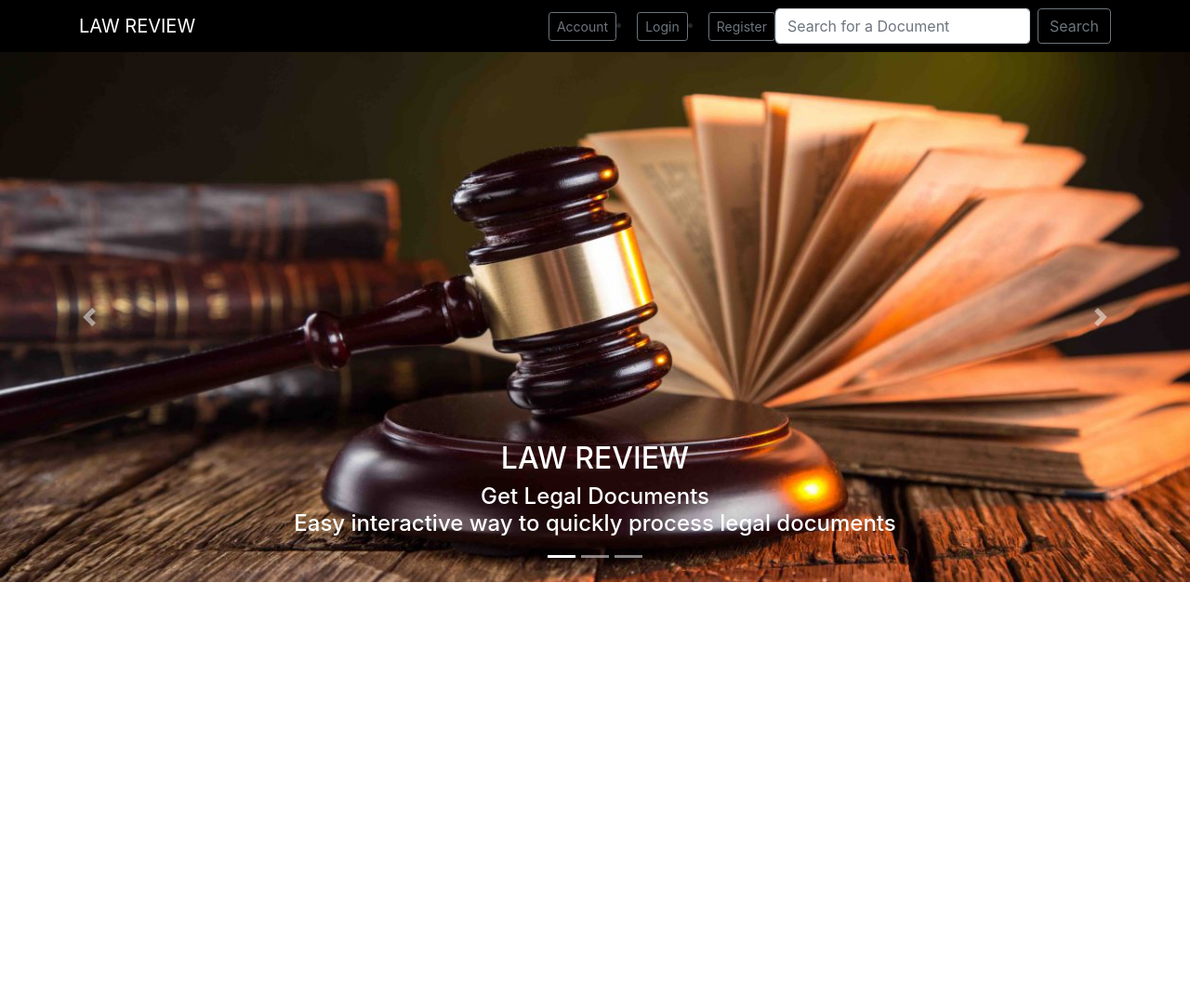
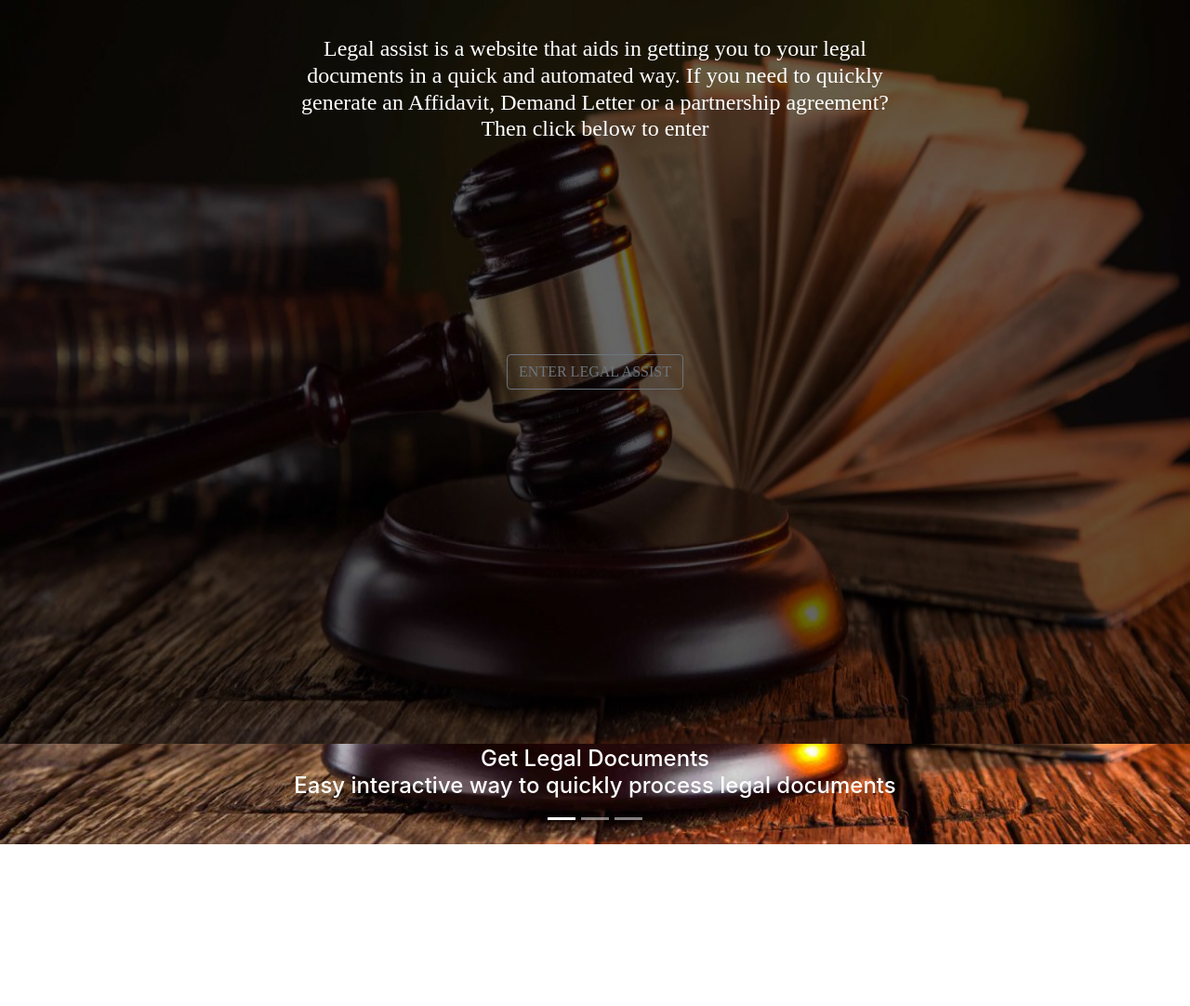
Before and after one commit to BenkiKuu/TheLawRivew, a Django app: page / in a window 1280 px wide. Shown: the whole page at 93% size. Before the commit the page ends 626 px from the top, so only its background shows below. Run offline with Django 3.2, Linux system fonts and the light colour scheme; some libraries are stand-ins or nearby versions.

Commit message:
ui/ux complete

```diff
--- a/lawreview/settings.py
+++ b/lawreview/settings.py
@@ -34,6 +34,7 @@ ALLOWED_HOSTS = []
 # Application definition
 
 INSTALLED_APPS = [
+    'mpesapy',
     'review',
     'tinymce',
     'bootstrap4',
--- a/lawreview/urls.py
+++ b/lawreview/urls.py
@@ -22,4 +22,5 @@ urlpatterns = [
     url(r'^accounts/', include('registration.backends.simple.urls')),
     url(r'^',include('review.urls')),
     url(r'^logout/$', views.logout, {"next_page": '/'}),
+    url(r'^mpesapy/',include('mpesapy.urls'))
 ]
--- a/review/models.py
+++ b/review/models.py
@@ -34,7 +34,7 @@ class Profile(models.Model):
 
 class Affidavit(models.Model):
     title = models.CharField(max_length=250)
-    body = models.TextField()
+    name = models.CharField(max_length=250)
     user = models.ForeignKey(User)
     doc = models.ForeignKey(Profile)
 
@@ -50,8 +50,7 @@ class Affidavit(models.Model):
 class DemandLetter(models.Model):
     title = models.CharField(max_length=250)
     body = models.TextField()
-    user = models.ForeignKey(User)
-    doc = models.ForeignKey(Profile)
+    user = models.ForeignKey(Profile, related_name='legals')
 
     def __str__(self):
         return self.title
--- a/review/static/css/styles.css
+++ b/review/static/css/styles.css
@@ -1,3 +1,130 @@
+/* html, body {
+  margin: 0;
+  padding: 0;
+  width: 100%;
+  height: 100%;
+} */
+
+/* body {
+  cursor: crosshair;
+  font-family: poppins;
+  background: url(hero.jpg) no-repeat 50% 50%;
+} */
+
+.main-page {
+  width: 100%;
+  margin-top: 22%;
+  z-index: -1;
+  position: absolute;
+  width: 100%;
+  height: 100vh;
+  top: 0%;
+  left: 0%;
+ /* transform: translate(100, 100); */
+}
+
+/* .content h1 {
+  font-family: Poppins;
+  font-size: 54px;
+  color: #101010;
+  font-weight: 700;
+  text-transform: uppercase;
+  margin-bottom: 10px;
+}
+
+.content p {
+  margin-top: 0;
+  text-align: left;
+  color: #101010;
+  font-weight: 400;
+} */
+
+.overlay-2 {
+  margin: 0;
+  z-index: 0;
+  position: absolute;
+  width: 100%;
+  height: 100vh;
+  top: 0%;
+  left: 0%;
+  background: #ffffff;
+}
+
+.overlay {
+  margin: 0;
+  z-index: 1;
+  position: absolute;
+  width: 100%;
+  height: 100vh;
+  top: 0%;
+  left: 0%;
+}
+
+/* .overlay p {
+  font-size: 300px;
+  font-weight: 800;
+} */
+
+.screen {
+  color: #ffffff;
+  font-family: Poppins;
+  position: absolute;
+  top: 12%;
+  left: 50%;
+  transform: translate(-50%, -50%);
+}
+
+#myBtn {
+  font-family: Poppins;
+  position: absolute;
+  top: 50%;
+  left: 50%;
+  transform: translate(-50%, -50%);
+}
+
+ /* button {
+  display: block;
+  padding: 24px 48px;
+  font-family: Poppins;
+  font-weight: 700;
+  font-size: 12px;
+  letter-spacing: 6px;
+  color: #fff;
+  border: 2px slid #fff;
+  text-transform: uppercase;
+  outline: none;
+  overflow: hidden;
+  background: none;
+  z-index: 1;
+  cursor: crosshair;
+  transition: 0.8s ease-out;
+}  */
+
+#myBtn:hover {
+  color: #101010;
+  cursor: crosshair;
+}
+
+#myBtn:before {
+  content:"";
+  position: absolute;
+  background: #fff;
+  bottom: 0;
+  left: 0;
+  right: 0;
+  top: 100%;
+  z-index: -1;
+  transition: top 0.8s ease-out;
+}
+
+
+#myBtn:hover:before{
+  top: 0;
+
+}
+
+
+
 #loginform {
   margin-top: 0px;
   background-image: url('../img/loginform.jpg');
@@ -22,8 +149,7 @@
   background-repeat: no-repeat;
   background-size: cover;
   background-attachment: fixed;
-   /* background-attachment:fixed; */
-}
+   /* background-attachment:fixed; */ }
 
 #newfirm {
   margin-top: 0px;
@@ -58,7 +184,7 @@ label {
 }
 
  input[type="password"] {
-  background: rgba(0, 0, 0, 0);
+  background: rgba(0, 0, 0, 0); */
     /* border: none; */
      outline: none;
 }
@@ -66,22 +192,26 @@ input[type="password"] {
 
 
  input[type="text"] {
-  background: rgba(0, 0, 0, 0);
+  background: rgba(0, 0, 0, 0); */
     /* border: none; */
      outline: none;
 }
 
  input[type="email"] {
-  background: rgba(0, 0, 0, 0);
+  background: rgba(0, 0, 0, 0); */
     /* border: none; */
      outline: none;
 }
 
  textarea[name="body"] {
-  background: rgba(0, 0, 0, 0);
+  background: rgba(0, 0, 0, 0); */
     /* border: none; */
      outline: none;
 }
+
+/* .container-fluid {
+  margin-top: 0px;
+} */
 
 
 
--- a/review/templates/base.html
+++ b/review/templates/base.html
@@ -1,6 +1,4 @@
-
-{% load bootstrap4 %}
-{% load staticfiles %}
+ {% load bootstrap4 %} {% load static %}
 
 
 <!DOCTYPE html>
@@ -11,21 +9,31 @@
   <meta charset="utf-8">
   <meta name="viewport" content="width=device-width, initial-scale=1">
 
-  <title>LAW REVIEW</title>
+  <title>LEGAL ASSIST</title>
 
   <!-- Styles -->
-  {% block styles %}
-    {% bootstrap_css %}
-    <link rel="stylesheet" href="{% static 'css/basephoto.css' %}">
-    <link href="https://fonts.googleapis.com/css?family=Pacifico|Roboto+Condensed" rel="stylesheet">
-  {% endblock styles %}
+  {% block styles %} {% bootstrap_css %}
+  <link rel="stylesheet" href="{% static 'css/styles.css' %}">
+  <link href="https://fonts.googleapis.com/css?family=Pacifico|Roboto+Condensed" rel="stylesheet"> {% endblock styles %}
 </head>
 
 <body>
+  <div class="container-fluid">
+    <div class="overlay text-center">
+      <img src="{% static 'img/landing.jpg' %}" style="height:100%;width:100%;filter: brightness(40%);" alt="">
+      <h4 class="screen">Legal assist is a website that aids in getting you to your legal documents in a quick and automated way. If you need to quickly generate an Affidavit, Demand Letter or a partnership agreement?<br>Then click below to enter </h4>
+      <div class="intro">
+        <button class="btn btn-outline-secondary" id="myBtn"onclick="fadeOut()">ENTER LEGAL ASSIST</button>
+      </div>
+    </div>
+    <div class="overlay-2">
+      <img src="{% static 'img/landing1.jpg' %}" style="height:100%; width:100%;filter: brightness(40%);" alt="">
+    </div>
+    <div class="main-page">
       <header class="site-header">
         <nav class="navbar navbar-expand-md navbar-dark sticky-top" style="background-color: #000000;">
           <div class="container">
-        <a class="navbar-brand mr-4" href="/">LAW REVIEW</a>
+          <a class="navbar-brand mr-4" href="/">LEGAL ASSIST</a>
           <button class="navbar-toggler" type="button" data-toggle="collapse" data-target="#navbarToggle" aria-controls="navbarToggle" aria-expanded="false" aria-label="Toggle navigation">
         <span class="navbar-toggler-icon"></span>
       </button>
@@ -35,23 +43,24 @@
 
             <!-- Navbar Right Side -->
             <div class="navbar-nav">
-
+              {% if user.is_authenticated %}
               <li class="nav-item dropdown">
-              <a class="btn btn-sm btn-outline-secondary" href="#" id="navbarDropdown" role="button" data-toggle="dropdown" aria-haspopup="true" aria-expanded="false">Account</a>
+                <a class="nav-link dropdown-toggle" href="#" id="navbarDropdown" role="button" data-toggle="dropdown" aria-haspopup="true" aria-expanded="false">Account</a>
                 <div class="dropdown-menu" aria-labelledby="navbarDropdown">
                   <a class="dropdown-item" href="{% url 'index' %}">Home</a>
                   <div class="dropdown-divider"></div>
 
-            <a class="dropdown-item" href="{% url 'new_aff' %}">Generate an Affidavit</a>
+                  <a class="dropdown-item" href="{% url 'new_aff' %}">Generate a name change Affidavit</a>
                   <div class="dropdown-divider"></div>
-
-            <a class="dropdown-item" href="{% url 'new_firm' %}">Generate a Demand Letter</a>
+                  <a class="dropdown-item" href="{% url 'new_firm' %}">Register new Law Firm</a>
+                  <div class="dropdown-divider"></div>
+                  <a class="dropdown-item" href="{% url 'new_demand' %}">Generate a Demand Letter</a>
                   <div class="dropdown-divider"></div>
                   <a class="dropdown-item" href="/profile/{{user.profile.id}}">Profile</a>
                   <div class="dropdown-divider"></div>
                   <a class="dropdown-item" href="/logout">Logout</a>
                 </div>
-
+                {% else %}
               </li>
             </div>
 
@@ -61,21 +70,18 @@
             <li>
               <a class="btn btn-sm btn-outline-secondary" href="/accounts/register">Register</a>
             </li>
-
+              {% endif %}
 
 
             <form class="form-inline my-2 my-lg-0" action="/">
               <input class="form-control mr-sm-2" type="search" name="query" placeholder="Search for a Document" aria-label="Search">
               <button class="btn btn-outline-secondary my-2 my-sm-0" type="submit">Search</button>
             </form>
-
-
-          </div>
           </div>
         </div>
       </nav>
       </header>
-  <!-- nav End -->
+
 
 
       <!-- <div class="container-fluid"> -->
@@ -93,9 +99,9 @@
 
         <div class="carousel-inner">
           <div class="carousel-item active">
-      <img class="img-fluid" src="{% static 'img/landing.jpg' %}" style="height:570px;width:100%" >
+            <img class="img-fluid" src="{% static 'img/landing.jpg' %}" style="height:570px;width:100%">
             <div class="carousel-caption" id="c-bk">
-        <h2>LAW REVIEW</h2>
+              <h2>LAW REVIE</h2>
               <h4>Get Legal Documents<br>Easy interactive way to quickly process legal documents</h4>
             </div>
 
@@ -103,14 +109,14 @@
           <div class="carousel-item">
             <img class="img-fluid" src="{% static 'img/landing1.jpg' %}" style="height:570px;width:100%">
             <div class="carousel-caption" id="c-bk">
-        <h2>LAW REVIEW</h2>
+              <h2>LAW REVIE</h2>
               <h4>Get Legal Documents<br>Easy interactive way to quickly process legal documents</h4>
             </div>
           </div>
           <div class="carousel-item">
             <img class="img-fluid" src="{% static 'img/landing2.jpg' %}" style="height:570px;width:100%">
             <div class="carousel-caption" id="c-bk">
-        <h2>LAW REVIEW</h2>
+              <h2>LAW REVIE</h2>
               <h4>Get Legal Documents<br>Easy interactive way to quickly process legal documents</h4>
             </div>
           </div>
@@ -130,10 +136,12 @@
 
 
       {% block content %}{% endblock %}
+    </div>
 
-
+    </div>
     {% block scripts %}
     <!-- AJAX -->
+    <script src="https://cdnjs.cloudflare.com/ajax/libs/gsap/2.0.1/TweenMax.min.js"></script>
     <script src="https://ajax.googleapis.com/ajax/libs/jquery/3.2.1/jquery.min.js"></script>
     <script src="https://code.jquery.com/jquery-3.3.1.min.js" integrity="sha256-FgpCb/KJQlLNfOu91ta32o/NMZxltwRo8QtmkMRdAu8=" crossorigin="anonymous"></script>
     {% bootstrap_javascript %}
--- /dev/null
+++ b/review/templates/documents/demand_letter_doc.html
@@ -0,0 +1,4 @@
+{% for af in affs %}
+Dear {{af.title}},
+fdujuf{{ af.body }}
+{% endfor %}
--- a/review/templates/index.html
+++ b/review/templates/index.html
@@ -1,4 +1,5 @@
 {%extends 'base.html'%}
 {% load static %}
 {% block content %}
+
 {% endblock %}
--- a/review/urls.py
+++ b/review/urls.py
@@ -13,6 +13,7 @@ urlpatterns=[
     url(r'^new_firm/$', views.new_firm, name='new_firm'),
     url(r'^new_demand/$', views.new_demand, name='new_demand'),
     url(r'^new_aff/$', views.new_aff, name='new_aff'),
+    url(r'^new_demand_doc/$', views.demand_tmp, name='new_demand_temp'),
 
 
 
--- a/review/views.py
+++ b/review/views.py
@@ -1,4 +1,4 @@
-from django.shortcuts import render
+from django.shortcuts import render, redirect
 from .forms import NewProfileForm, NewLawFirmForm, NewDemandLetterForm, NewAfidavitForm
 from .models import Profile
 
@@ -43,9 +43,9 @@ def new_demand(request):
         form = NewDemandLetterForm(request.POST, request.FILES)
         if form.is_valid():
             demand = form.save(commit=False)
-            demand.user = current_user
+            demand.user = current_user.profile
             demand.save()
-            return redirect('home')
+            return redirect('new_demand_temp')
     else:
         form = NewDemandLetterForm()
     return render(request, 'forms/demand_letter.html', {"form": form})
@@ -67,3 +67,7 @@ def new_aff(request):
 def profile(request, profile_id):
     profile = Profile.objects.filter(user_id=profile_id).first()
     return render(request, 'profile.html', locals())
+
+def demand_tmp(request):
+    affs = request.user.profile.legals.all()
+    return render(request, 'documents/demand_letter_doc.html', locals())
```
Also changed, not shown: review/static/js/scripts.js (+59 -0 lines), review/templates/index2.html (added, +25 -0 lines), review/migrations/0002_auto_20180815_1445.py (added), review/migrations/0003_auto_20180815_1458.py (added), review/templates/documents/car_affidavit_doc.html (added), review/templates/documents/lease_agreements_doc.html (added), review/templates/documents/name_change_affidavit_doc.html (added). Lines whose indentation alone changed are shown as unchanged.
